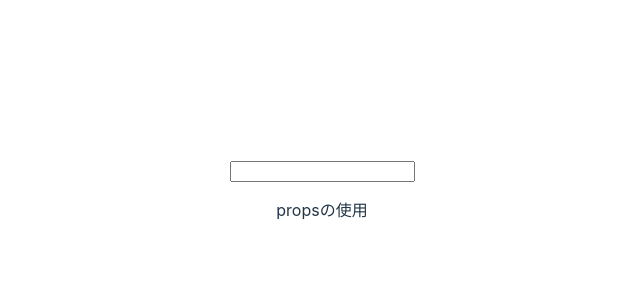
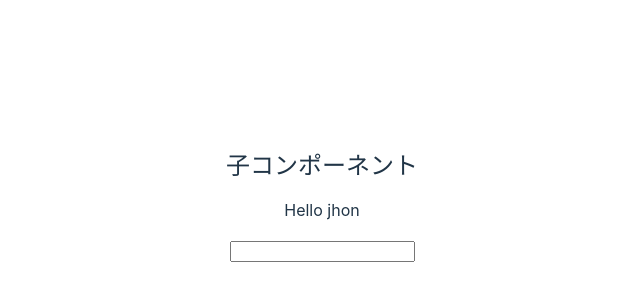
Before and after one commit to iwasakitakehiro/vue-app, a Vue app: page / in a window 1280 px wide. Shown: the part 202-502 px from the top of the page, without its empty margins (318-958 px from the left). Built offline with nearby package versions, Linux system fonts and the light colour scheme.

Commit message:
practice thrid finish

```diff
--- a/src/App.vue
+++ b/src/App.vue
@@ -2,14 +2,19 @@
 import { ref } from "vue";
 import firsCompornent from "./components/firstCompornent.vue";
 import second from "./components/second.vue";
+import thrid from "./components/third.vue";
 
-const name = ref("");
+const name = ref("jhon");
+
+const handleEvent = (newName) => {
+  name.value = newName;
+};
 </script>
 
 <template>
   <!-- <firsCompornent /> -->
-  <input type="text" v-model="name" />
-  <second :name="name" message="propsの使用" />
+  <!-- <second :name="name" message="propsの使用" /> -->
+  <thrid @changeNameEvent="handleEvent" :name="name" />
 </template>
 
 <style scoped>
--- /dev/null
+++ b/src/components/third.vue
@@ -0,0 +1,12 @@
+<script setup>
+import { ref } from "vue";
+const props = defineProps({
+  name: String,
+});
+const emit = defineEmits(["changeNameEvent"]);
+</script>
+<template>
+  <h2>子コンポーネント</h2>
+  <p>Hello {{ name }}</p>
+  <input type="text" @input="$emit('changeNameEvent', $event.target.value)" />
+</template>
```
